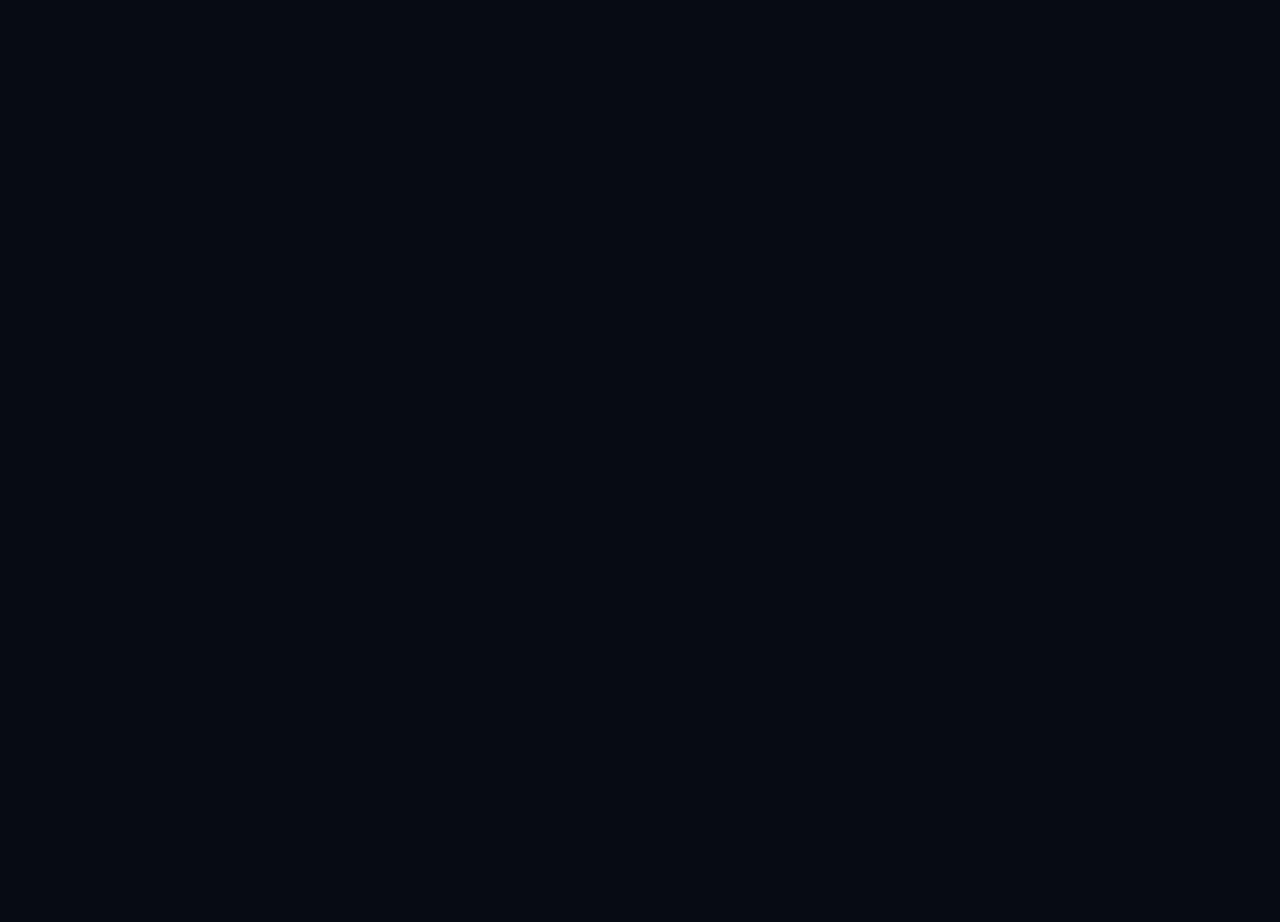
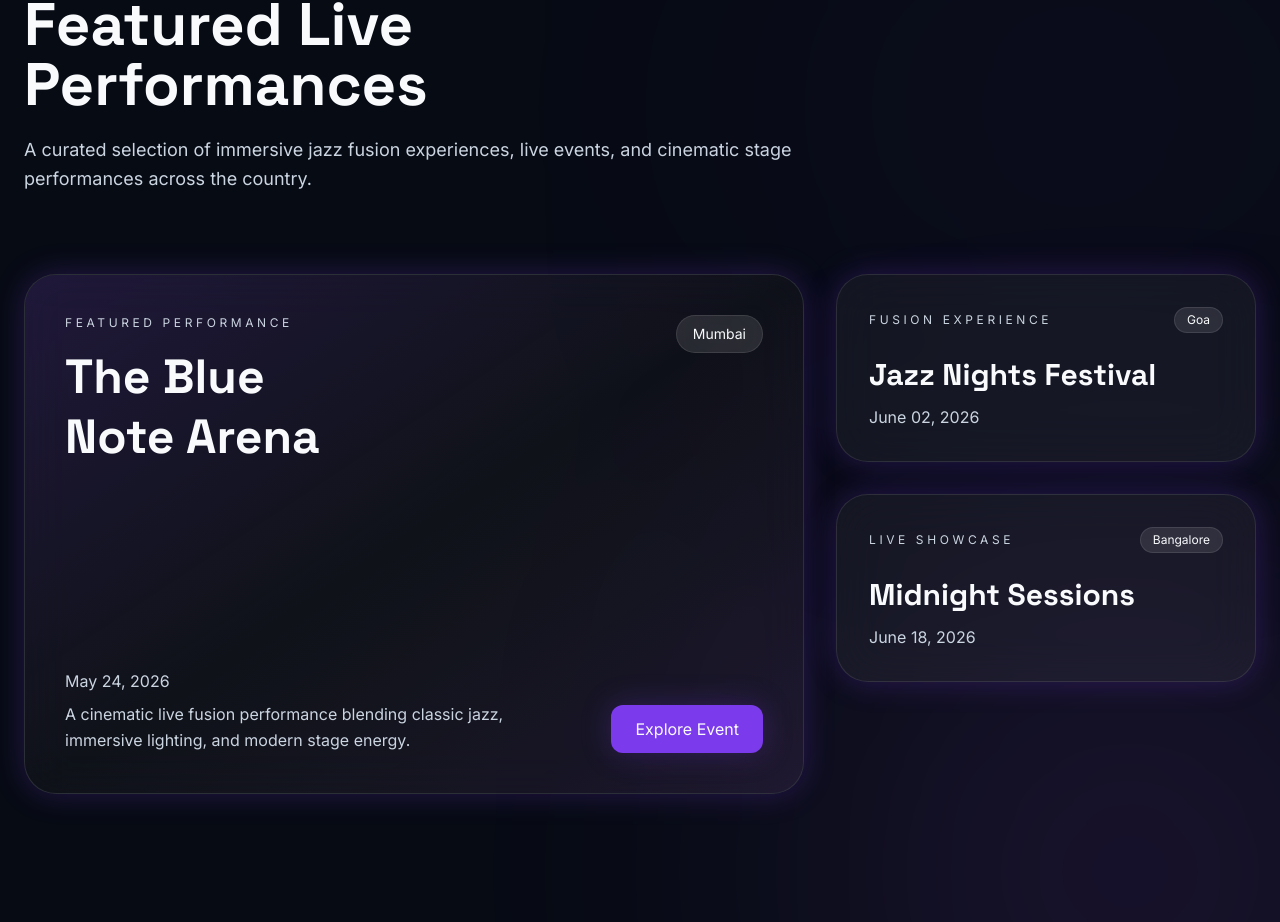
Before and after one commit to altonxr/jazzmatazz-live, a React (Vite) app: page / in a window 1280 px wide. Shown: the part 1275-2197 px from the top of the page. Before the commit the page ends 1102 px from the top, so only its background shows below. Built offline with nearby package versions, Linux system fonts and the light colour scheme.

Commit message:
Build cinematic featured shows section

```diff
--- /dev/null
+++ b/src/components/sections/FeaturedShows.jsx
@@ -0,0 +1,139 @@
+import { motion } from "framer-motion";
+
+import Container from "../common/Container";
+import SectionTitle from "../common/SectionTitle";
+import GlassCard from "../ui/GlassCard";
+
+import showsData from "../../data/showsData";
+
+const FeaturedShows = () => {
+  return (
+    <section className="relative py-32 overflow-hidden">
+
+      {/* Ambient Glow */}
+      <div className="absolute top-20 right-0 w-[400px] h-[400px] bg-primary/10 blur-[180px] rounded-full" />
+
+      <Container className="space-y-20">
+
+        {/* Section Heading */}
+        <SectionTitle
+          eyebrow="Upcoming Experiences"
+          title="Featured Live Performances"
+          description="A curated selection of immersive jazz fusion experiences, live events, and cinematic stage performances across the country."
+        />
+
+        {/* Featured Layout */}
+        <div className="grid lg:grid-cols-[1.3fr_0.7fr] gap-8">
+
+          {/* Large Featured Card */}
+          <motion.div
+            initial={{ opacity: 0, y: 60 }}
+            whileInView={{ opacity: 1, y: 0 }}
+            transition={{ duration: 1 }}
+            viewport={{ once: true }}
+          >
+
+            <GlassCard className="relative min-h-[520px] overflow-hidden p-10 flex flex-col justify-between">
+
+              {/* Background Layer */}
+              <div className="absolute inset-0 bg-gradient-to-br from-primary/20 via-transparent to-violetGlow/10" />
+
+              {/* Overlay */}
+              <div className="absolute inset-0 bg-black/20" />
+
+              <div className="relative z-10 flex justify-between items-start">
+
+                <div>
+                  <p className="uppercase tracking-[0.3em] text-xs text-textSecondary mb-4">
+                    Featured Performance
+                  </p>
+
+                  <h3 className="font-heading text-5xl font-bold leading-tight">
+                    The Blue
+                    <br />
+                    Note Arena
+                  </h3>
+                </div>
+
+                <div className="px-4 py-2 rounded-full bg-white/10 border border-white/10 backdrop-blur-xl text-sm">
+                  Mumbai
+                </div>
+
+              </div>
+
+              <div className="relative z-10 flex items-end justify-between">
+
+                <div>
+                  <p className="text-textSecondary mb-2">
+                    May 24, 2026
+                  </p>
+
+                  <p className="max-w-md text-textSecondary leading-relaxed">
+                    A cinematic live fusion performance blending classic jazz,
+                    immersive lighting, and modern stage energy.
+                  </p>
+                </div>
+
+                <button className="px-6 py-3 rounded-xl bg-primary hover:bg-violetGlow transition duration-300 shadow-glow">
+                  Explore Event
+                </button>
+
+              </div>
+
+            </GlassCard>
+
+          </motion.div>
+
+          {/* Secondary Cards */}
+          <div className="flex flex-col gap-8">
+
+            {showsData.slice(1).map((show, index) => (
+              <motion.div
+                key={show.id}
+                initial={{ opacity: 0, x: 40 }}
+                whileInView={{ opacity: 1, x: 0 }}
+                transition={{ duration: 0.8, delay: index * 0.15 }}
+                viewport={{ once: true }}
+              >
+
+                <GlassCard className="p-8 hover:translate-y-[-4px] transition duration-500">
+
+                  <div className="space-y-6">
+
+                    <div className="flex items-center justify-between">
+                      <p className="uppercase tracking-[0.3em] text-xs text-textSecondary">
+                        {show.type}
+                      </p>
+
+                      <div className="px-3 py-1 rounded-full bg-white/10 border border-white/10 text-xs">
+                        {show.city}
+                      </div>
+                    </div>
+
+                    <div>
+                      <h4 className="font-heading text-3xl font-bold mb-3">
+                        {show.venue}
+                      </h4>
+
+                      <p className="text-textSecondary">
+                        {show.date}
+                      </p>
+                    </div>
+
+                  </div>
+
+                </GlassCard>
+
+              </motion.div>
+            ))}
+
+          </div>
+
+        </div>
+
+      </Container>
+    </section>
+  );
+};
+
+export default FeaturedShows;
--- /dev/null
+++ b/src/data/showsData.js
@@ -0,0 +1,27 @@
+const showsData = [
+  {
+    id: 1,
+    venue: "The Blue Note Arena",
+    city: "Mumbai",
+    date: "May 24, 2026",
+    type: "Featured Performance",
+  },
+
+  {
+    id: 2,
+    venue: "Jazz Nights Festival",
+    city: "Goa",
+    date: "June 02, 2026",
+    type: "Fusion Experience",
+  },
+
+  {
+    id: 3,
+    venue: "Midnight Sessions",
+    city: "Bangalore",
+    date: "June 18, 2026",
+    type: "Live Showcase",
+  },
+];
+
+export default showsData;
--- a/src/pages/Home/index.jsx
+++ b/src/pages/Home/index.jsx
@@ -1,11 +1,13 @@
 import MainLayout from "../../layouts/MainLayout";
 import HeroSection from "../../components/sections/HeroSection";
-
+import FeaturedShows from "../../components/sections/FeaturedShows";
 const Home = () => {
   return (
     <MainLayout>
       <HeroSection />
+      <FeaturedShows/>
     </MainLayout>
+
   );
 };
 
```
